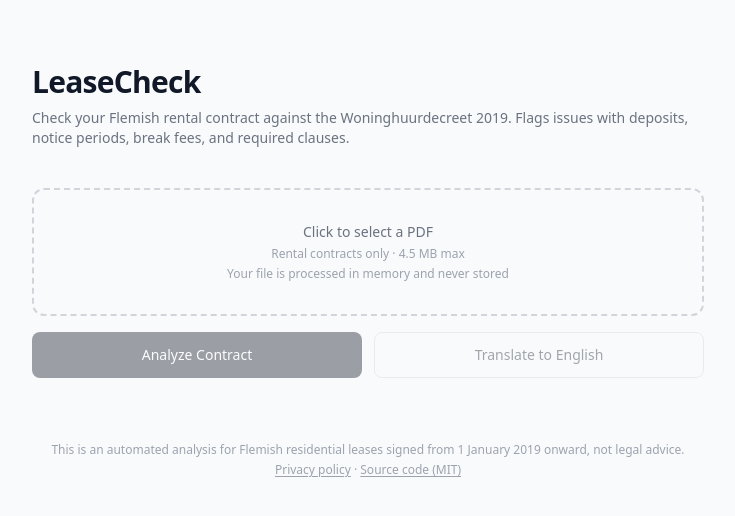
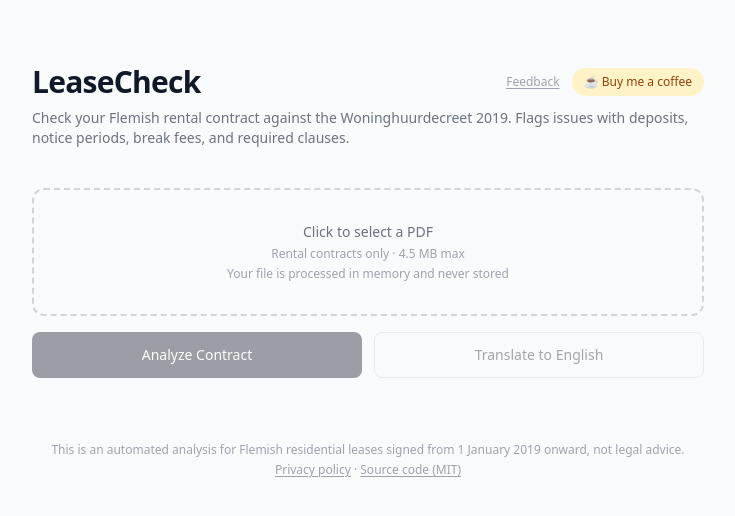
Before and after one commit to samridhivig/lease-check, a Next.js app: page / in a window 1280 px wide. Shown: the top 516 px of the page, without its empty margins (272-1007 px from the left). Built offline with nearby package versions, Linux system fonts and the light colour scheme.

Commit message:
feat: add feedback and buy me a coffee links to header
Co-Authored-By: Claude Sonnet 4.6 (1M context) <noreply@anthropic.com>

```diff
--- a/app/page.tsx
+++ b/app/page.tsx
@@ -147,7 +147,25 @@ export default function Home() {
   return (
     <main className="min-h-screen flex flex-col items-center py-16 px-4">
       <div className="w-full max-w-2xl">
-        <h1 className="text-3xl font-bold tracking-tight mb-2">LeaseCheck</h1>
+        <div className="flex items-start justify-between mb-2">
+          <h1 className="text-3xl font-bold tracking-tight">LeaseCheck</h1>
+          <div className="flex items-center gap-3 mt-1">
+            <a
+              href="mailto:samridhivigd.a.v@gmail.com"
+              className="text-xs text-gray-400 hover:text-gray-600 underline underline-offset-2"
+            >
+              Feedback
+            </a>
+            <a
+              href="https://ko-fi.com/samridhivig"
+              target="_blank"
+              rel="noreferrer"
+              className="text-xs bg-amber-100 hover:bg-amber-200 text-amber-800 px-3 py-1.5 rounded-full transition-colors whitespace-nowrap"
+            >
+              ☕ Buy me a coffee
+            </a>
+          </div>
+        </div>
         <p className="text-gray-500 mb-10 text-sm">
           Check your Flemish rental contract against the Woninghuurdecreet 2019. Flags issues with deposits, notice periods, break fees, and required clauses.
         </p>
```
